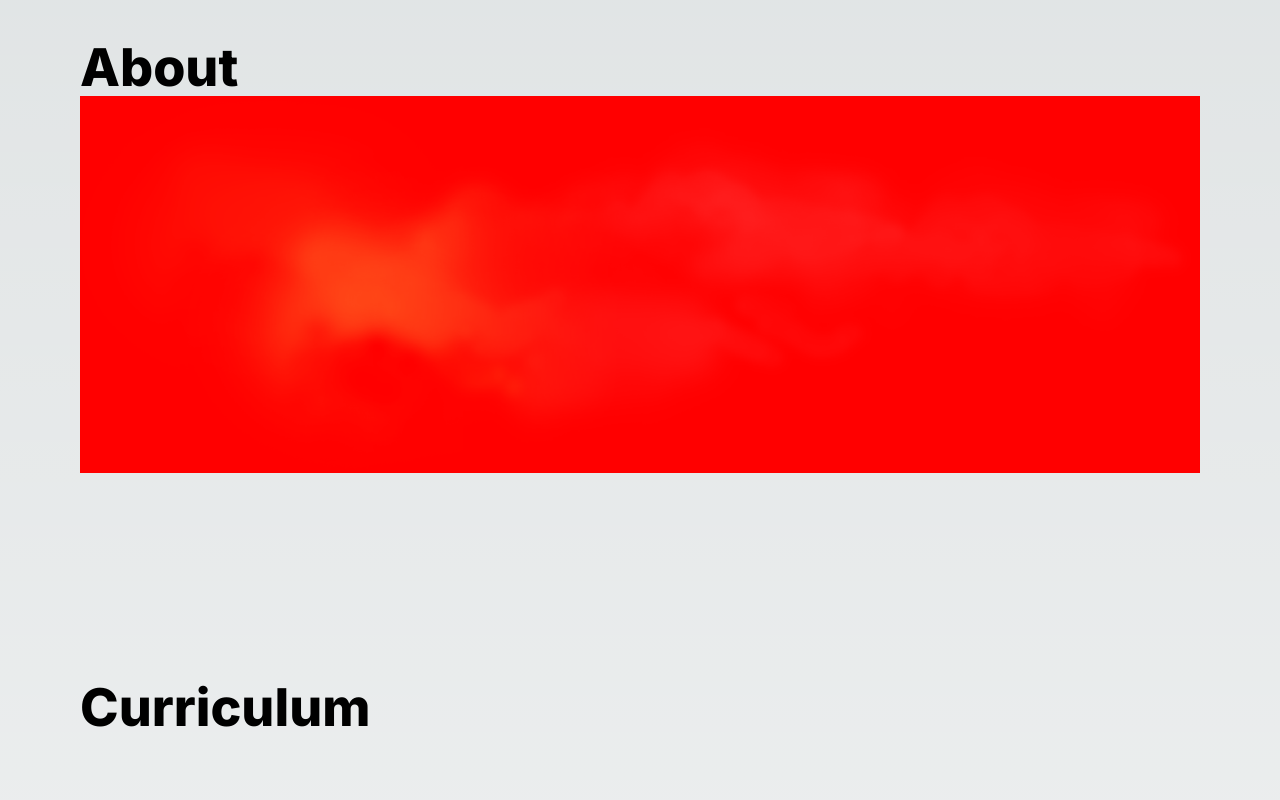
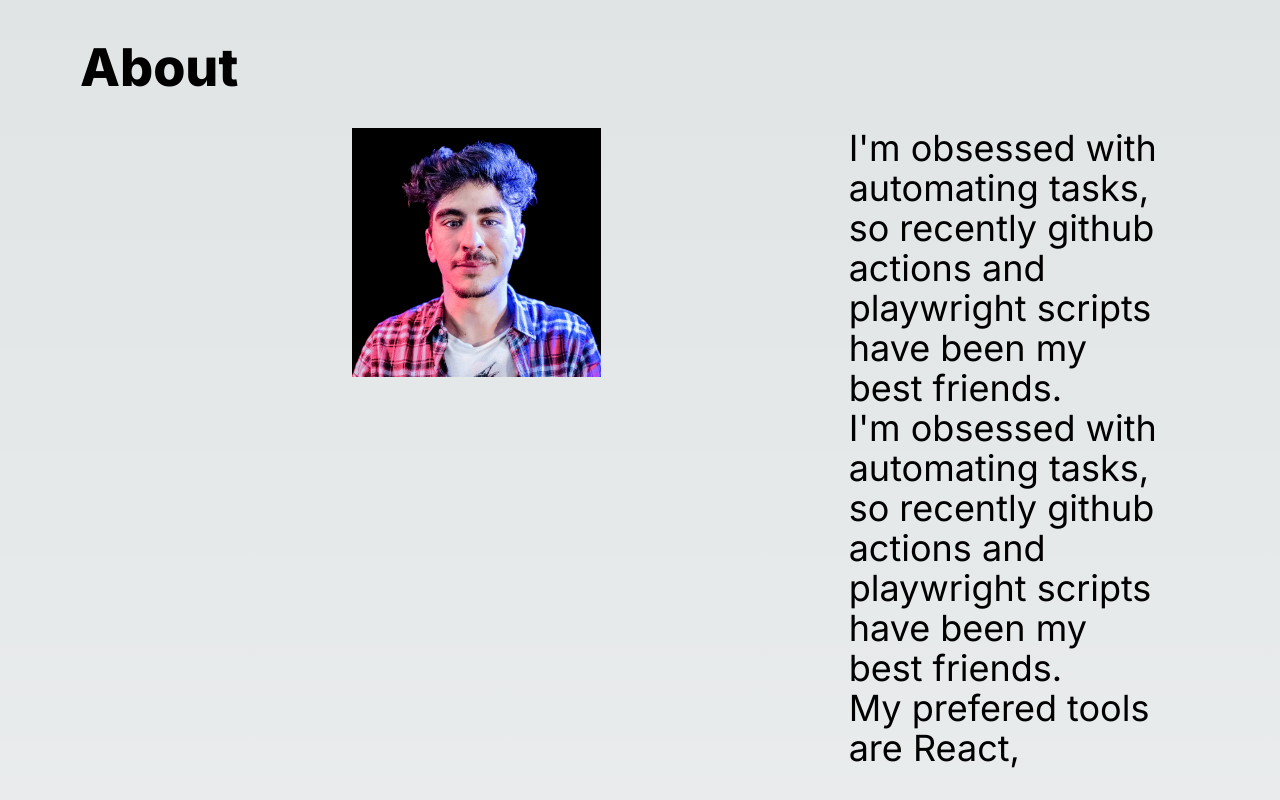
Before and after one commit to Ricardo-Silva91/cv-www, a Next.js app: page / in a window 1280 px wide. Shown: the part 960-1760 px from the top of the page. Built offline with nearby package versions, Linux system fonts and the light colour scheme.

Commit message:
feat: about start

```diff
--- a/src/app/components/about/About.tsx
+++ b/src/app/components/about/About.tsx
@@ -20,17 +20,32 @@ export default function About() {
     <div id="about" className={styles.about} ref={ref}>
     {
       hasLoaded ?
-      <h1 className='text-5xl font-extrabold'>
-        <WrittenText lines={[{ text: 'About' }]}></WrittenText>
-      </h1>
+      <>
+        <div className={styles.about__title}>
+          <h1 className='text-5xl font-extrabold'>
+            <WrittenText lines={[{ text: 'About' }]}></WrittenText>
+          </h1>
+        </div>
+        <div className={styles.about__info}>
+          <PerspectiveBox>
+            <img src="img/ricardo-silva.jpg" alt="profile" />
+          </PerspectiveBox>
+          <div className='text-4xl'>
+            <p>
+              I'm obsessed with automating tasks, so recently github actions and playwright scripts have been my best friends.
+            </p>
+            <p>
+              I'm obsessed with automating tasks, so recently github actions and playwright scripts have been my best friends.
+            </p>
+            <p>
+              My prefered tools are React,
+            </p>
+          </div>
+        </div>
+      </>
       :
       ''
     }
-    <PerspectiveBox>
-    <img
-              src="/img/clouds.png"
-            />
-    </PerspectiveBox>
     </div>
   )
 }
--- a/src/app/components/about/about.module.scss
+++ b/src/app/components/about/about.module.scss
@@ -2,4 +2,20 @@
     width: 100%;
     padding: calc($space-1x * 10);
     min-height: 40rem;
+
+    &__info {
+        z-index: 10;
+    }
+
+    &__info {
+        position: relative;
+        display: flex;
+        gap: $space-1x;
+        padding: calc($space-1x * 4);
+
+        & > div:first-child {
+            padding: 0 calc($space-1x * 30);
+
+        }
+    }
 }
--- a/src/app/components/perspective-box/PerspectiveBox.tsx
+++ b/src/app/components/perspective-box/PerspectiveBox.tsx
@@ -1,15 +1,16 @@
 'use client';
 
-import { useCallback, useRef } from 'react';
+import { useCallback, useRef, useState } from 'react';
 import styles from './perspective-box.module.scss'
 
-const constrain = 60;
+const constrain = 100;
 
 export default function PerspectiveBox({
   children,
 }: {
   children: React.ReactNode
 }) {
+  const [reset, setReset] = useState<boolean>(false);
   const ref = useRef<HTMLDivElement>(null);
   const moverRef = useRef<HTMLDivElement>(null);
   const handleMouseMove = useCallback((event: any) => {
@@ -19,7 +20,25 @@ export default function PerspectiveBox({
 
     const transfro = transforms(event.clientX, event.clientY);
 
+    if(reset) {
+      setReset(false);
+    }
+
     moverRef.current.style.transform  = transfro as string;
+  }, [reset]);
+  const handleMouseLeave = useCallback(() => {
+    if (!ref.current || !moverRef.current) {
+      return;
+    }
+
+    setReset(true);
+    setTimeout(() => {
+      if (!ref.current || !moverRef.current) {
+        return;
+      }
+
+      moverRef.current.style.transform  = "perspective(100px) rotateX(0deg) rotateY(0deg) ";
+    });
   }, []);
   const transforms = useCallback((x: number, y: number) => {
     if (!ref.current) {
@@ -36,8 +55,8 @@ export default function PerspectiveBox({
   }, []);
 
   return (
-    <div ref={ref} className={styles['perspective-box']} onMouseMove={handleMouseMove}>
-      <div ref={moverRef} className={styles['perspective-box__mover']}>
+    <div ref={ref} className={styles['perspective-box']} onMouseMove={handleMouseMove} onMouseLeave={handleMouseLeave}>
+      <div ref={moverRef} className={`${styles['perspective-box__mover']} ${reset ? styles['perspective-box__mover--reset'] : ''}`}>
         {children}
       </div>
     </div>
--- a/src/app/components/perspective-box/perspective-box.module.scss
+++ b/src/app/components/perspective-box/perspective-box.module.scss
@@ -1,3 +1,3 @@
-.perspective-box {
-    background-color: red;
+.perspective-box__mover--reset {
+    transition: transform 1s ease-in-out;
 }
```
Also changed, not shown: public/img/ricardo-silva.jpg (added).
